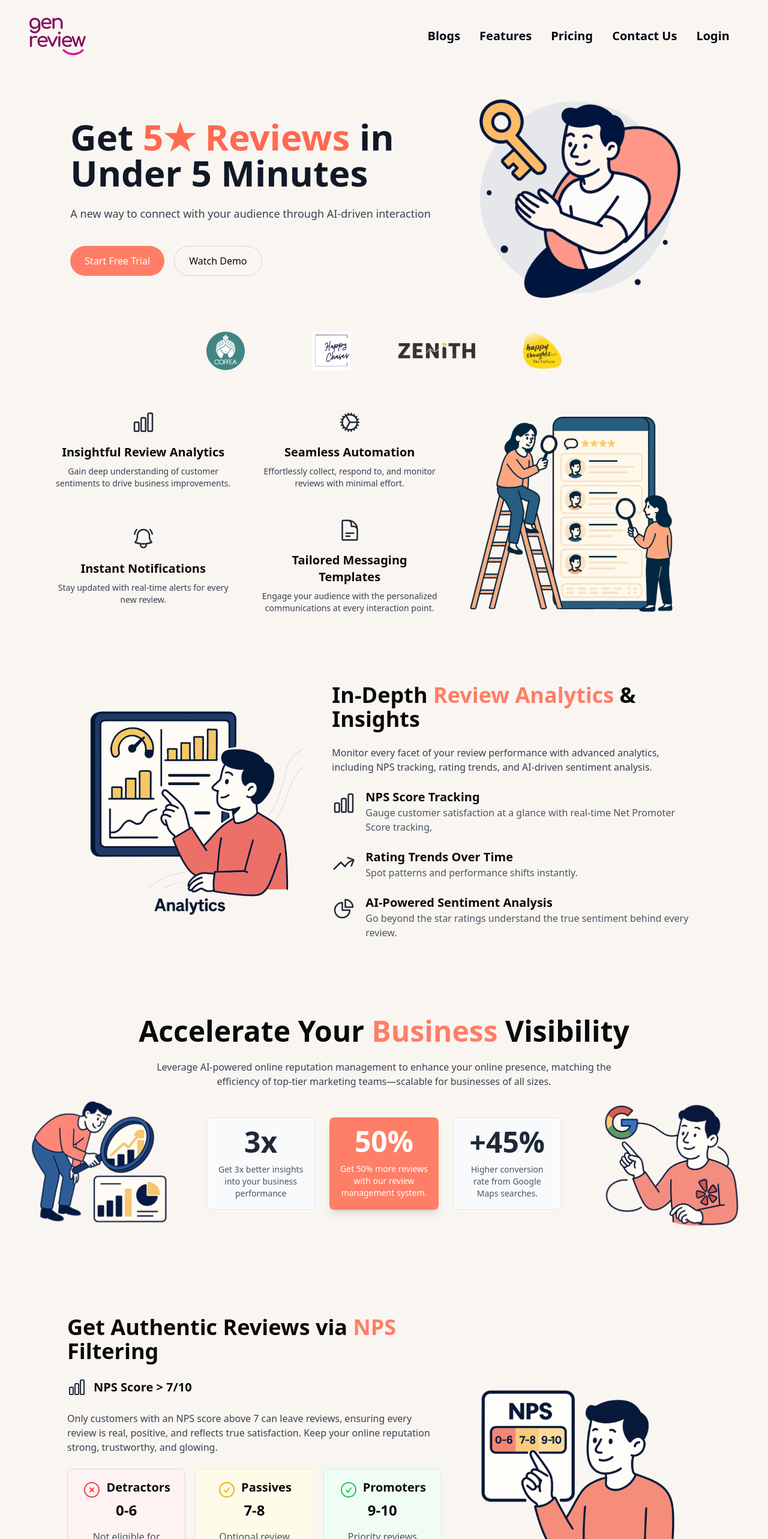
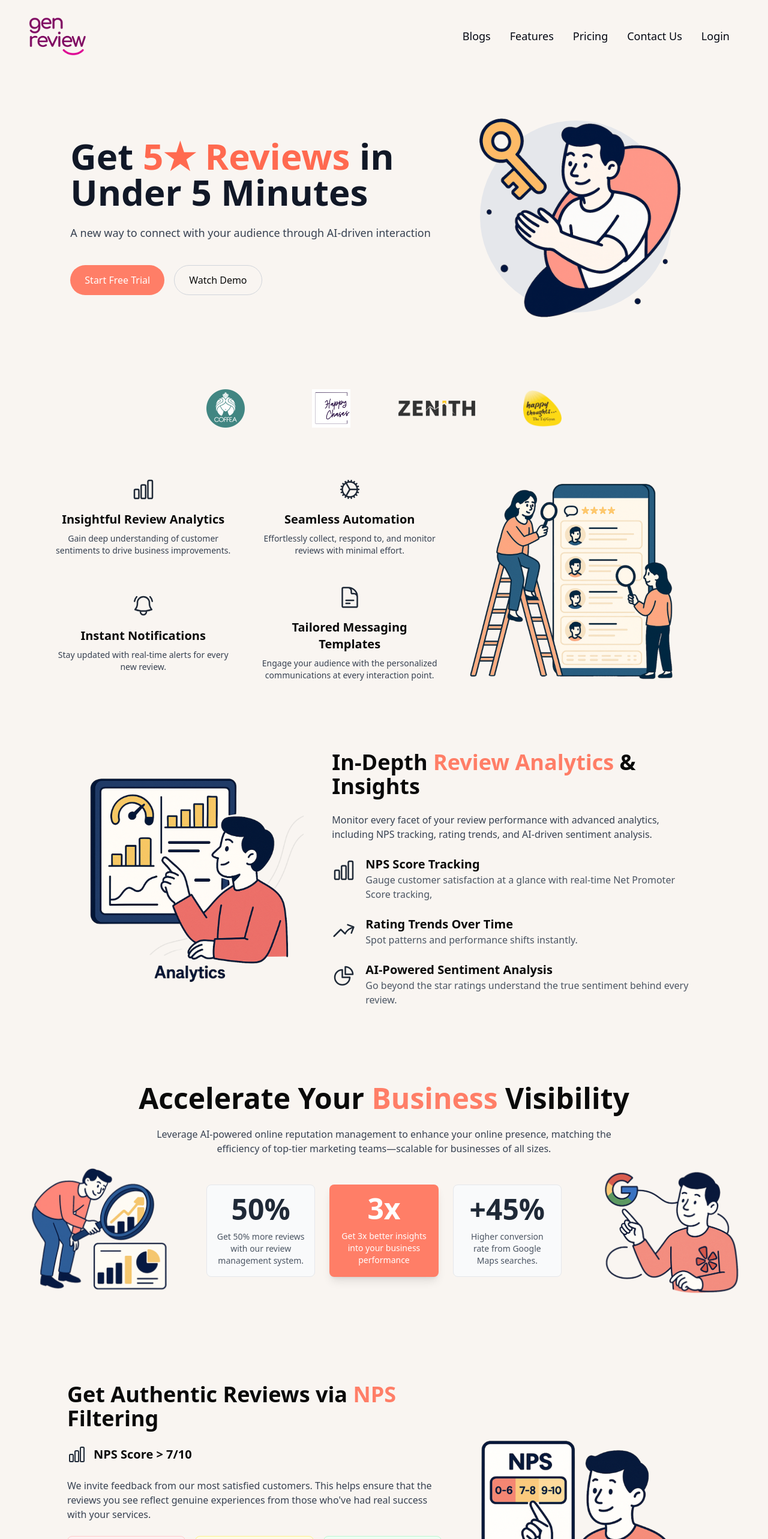
Before and after one commit to prashant07ag/genreview_publicsite, a Next.js app: page / in a window 1280 px wide. Shown: the top 2566 px of the page at 60% size. Built offline with nearby package versions, Linux system fonts and the light colour scheme; a web font is replaced by a local one.

Commit message:
ui and contnet changes

```diff
--- a/components/clients.tsx
+++ b/components/clients.tsx
@@ -22,7 +22,7 @@ const ClientLogos = () => {
   ]
 
   return (
-    <div className='mb-4 w-full'>
+    <div className='my-8 w-full'>
       <div className='flex flex-wrap justify-center items-center gap-12'>
         {clients.map((client, index) => (
           <div key={index} className='relative w-32 h-16'>
--- a/components/googleanalytics_section.tsx
+++ b/components/googleanalytics_section.tsx
@@ -4,12 +4,12 @@ import Image from 'next/image'
 const BusinessAuditSection = () => {
   const statistics = [
     {
-      value: "3x",
-      description: "Get 3x better insights into your business performance"
+      value: "50%",
+      description: "Get 50% more reviews with our review management system.",
     },
     {
-      value: "50%",
-      description: "Get 50% more reviews with our review management system.",
+      value: "3x",
+      description: "Get 3x better insights into your business performance",
       highlighted: true
     },
     {
--- a/components/here_section.tsx
+++ b/components/here_section.tsx
@@ -4,7 +4,7 @@ import Image from "next/image";
 
 export default function Hero() {
   return (
-    <div className="max-w-7xl mx-auto relative py-8 md:py-16">
+    <div className="max-w-7xl mx-auto relative py-8 md:py-24">
       <Container className="relative">
         <div className="flex flex-col-reverse md:flex-row items-center justify-center gap-8">
           <div className="w-full md:w-1/2 space-y-6">
--- a/components/navbar.tsx
+++ b/components/navbar.tsx
@@ -25,7 +25,7 @@ function DesktopNav() {
         <div key={href} className="relative flex">
           <Link
             href={href}
-            className="flex items-center px-4 py-3 text-xl font-semibold text-gray-950 bg-blend-multiply data-[hover]:bg-black/[2.5%]"
+            className="flex items-center px-4 py-3 text-lg font-medium text-gray-950 bg-blend-multiply data-[hover]:bg-black/[2.5%]"
             target={target}
           >
             {label}
--- a/components/nps_section.tsx
+++ b/components/nps_section.tsx
@@ -47,7 +47,7 @@ const NPSFilterSection = () => {
 
 
           <p className="text-gray-700 mb-6">
-            Only customers with an NPS score above 7 can leave reviews, ensuring every review is real, positive, and reflects true satisfaction. Keep your online reputation strong, trustworthy, and glowing.
+          We invite feedback from our most satisfied customers. This helps ensure that the reviews you see reflect genuine experiences from those who've had real success with your services.
           </p>
 
           <div className="flex flex-col md:flex-row gap-4">
@@ -61,13 +61,12 @@ const NPSFilterSection = () => {
                   <h4 className="font-semibold text-xl mb-2">{category.title}</h4>
                 </div>
                 <div className="font-bold text-2xl mb-2">{category.range}</div>
-                <div className="text-gray-600 mt-2">{category.status}</div>
               </div>
             ))}
           </div>
 
           <p className="text-gray-700 my-4">
-            Net Promoter Score (NPS) is the gold standard system to measure customer satisfaction - and only allow reviews from those who truly love your brand.
+            Net Promoter Score (NPS) is the gold standard system to measure customer satisfaction.
           </p>
 
           <Link href="/learn-more-about-nps">
```
